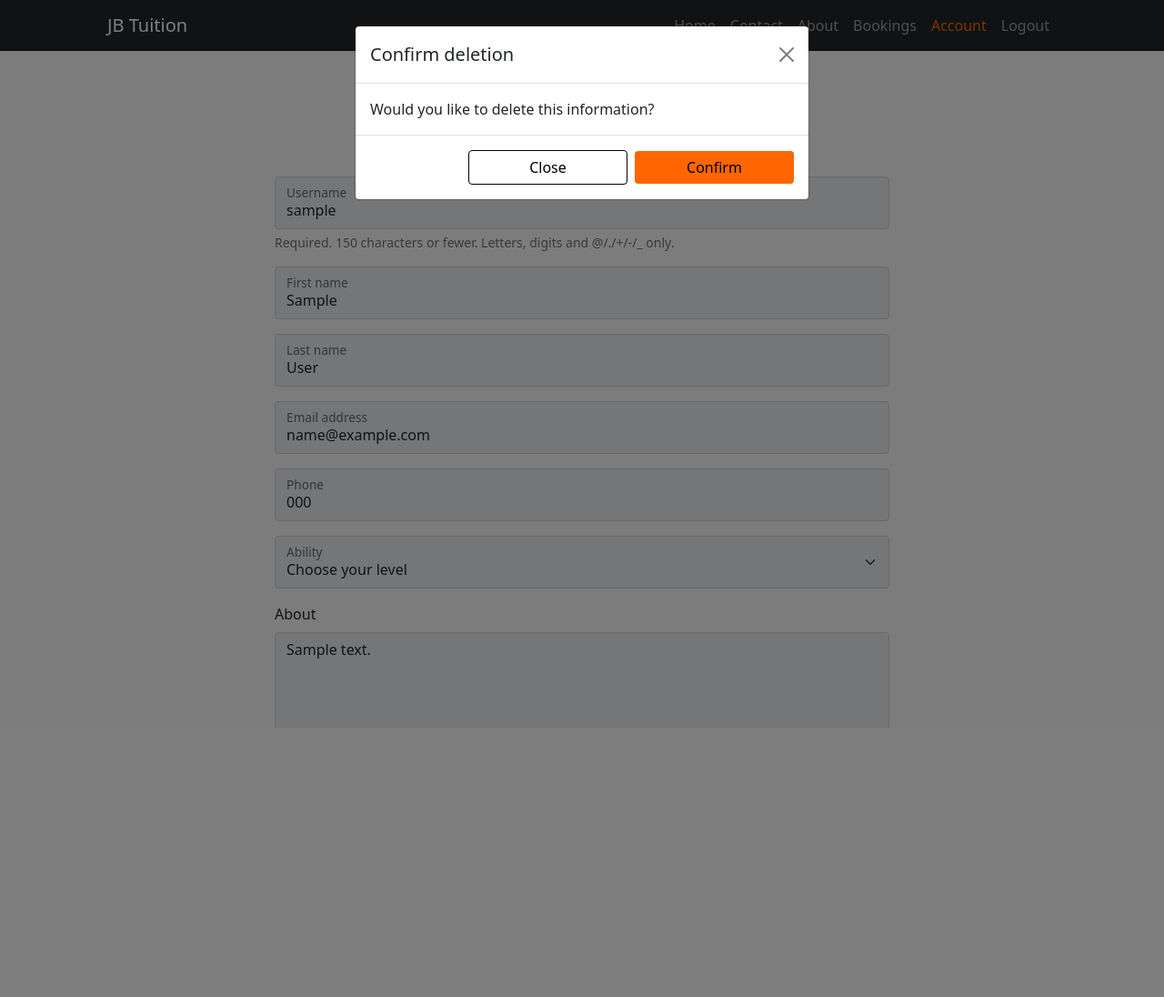
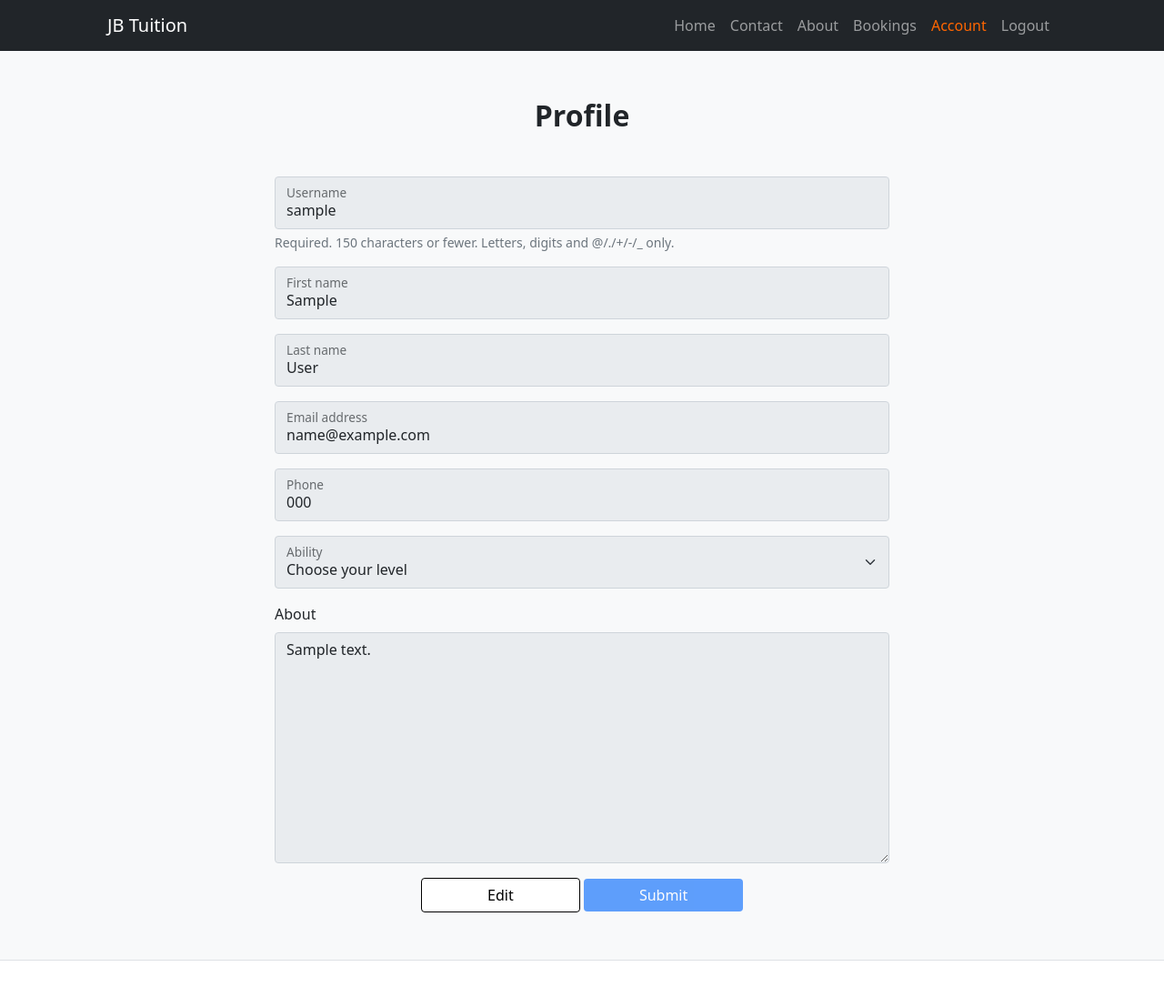
Before and after one commit to adamhatton/john-breedon-bass-tuition-pp4, a Django app: page /learner_account/ in a window 1280 px wide. Shown: the top 1096 px of the page at 91% size. Before the commit the page ends 800 px from the top, so only its background shows below. Run offline with Django 3.2, Linux system fonts and the light colour scheme; a user stored in the database is signed in; tables that the repository leaves empty hold one stand-in row (values such as "Sample post"); some libraries are stand-ins or nearby versions.

Commit message:
Fix javascript modal showing when unwanted

```diff
--- a/bookings/urls.py
+++ b/bookings/urls.py
@@ -5,6 +5,6 @@ from django.urls import path
 
 urlpatterns = [
     path('bookings/', login_required(views.BookingsPage.as_view()), name='bookings'),
-    path('bookings/edit_booking/<booking_id>', login_required(views.EditBooking.as_view()), name='edit_booking'),
-    path('bookings/delete_booking/<booking_id>', views.delete_booking, name='delete_booking')
+    path('bookings/edit_booking/<booking_id>/', login_required(views.EditBooking.as_view()), name='edit_booking'),
+    path('bookings/delete_booking/<booking_id>/', views.delete_booking, name='delete_booking')
 ]
--- a/static/js/script.js
+++ b/static/js/script.js
@@ -47,16 +47,20 @@ document.addEventListener('DOMContentLoaded', function () {
 
     // Add listener to the delete testimonial button
     if(document.getElementById("testimonial-delete-btn")) {
-        document.getElementById("testimonial-delete-btn").addEventListener("click", confirmDelete('delete_testimonial/'));
+        document.getElementById("testimonial-delete-btn").addEventListener("click", function(){
+            confirmDelete('learner_account/delete_testimonial/');
+    });
     }
 
-    // Add listener to the delete booking button
+    // Get all delete booking buttons
     let delBtns = document.getElementsByClassName("del-booking-btn")
-    console.log(delBtns)
     if (delBtns) {
+        // Add listeners to each of the delete booking buttons
         for (btn of delBtns) {
             urlId = btn.dataset.bookingId;
-            btn.addEventListener("click", confirmDelete(`delete_booking/${urlId}/`));
+            btn.addEventListener("click", function() {
+                confirmDelete(`bookings/delete_booking/${urlId}/`)
+            });
         }
     }
 });
@@ -106,10 +110,9 @@ function confirmDelete(redirect_url) {
     body = document.querySelector(".modal-body");
     title.innerHTML = "Confirm deletion";
     body.innerHTML = "Would you like to delete this information?";
-    url = window.location.href + '';
 
     let confirmAction = function() {
-        window.location.href = redirect_url;
+        window.location.pathname = redirect_url;
     }
 
     modalConfirmBtn.addEventListener("click", confirmAction);
--- a/templates/learner_account.html
+++ b/templates/learner_account.html
@@ -42,7 +42,7 @@
                                 {% if booking.type == 'S' %}At the Studio{% endif %}
                             </p>
                             <button data-booking-id="{{ booking.pk }}" class="btn btn-secondary del-booking-btn">Delete</button>
-                            <a href="" class="btn btn-primary">Update</a>
+                            <a href="{% url 'edit_booking' booking.pk %}" class="btn btn-primary">Update</a>
                     </div>
                 </div>
             </div>
```
